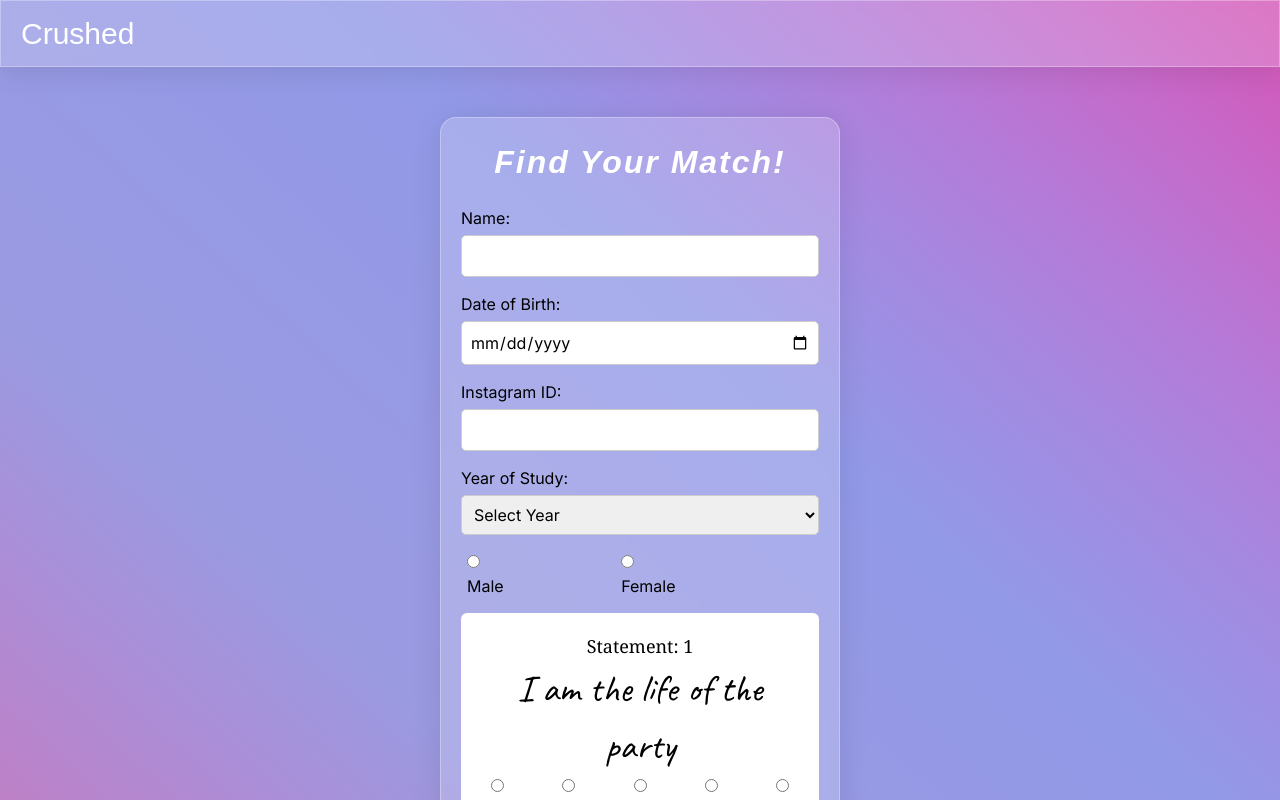
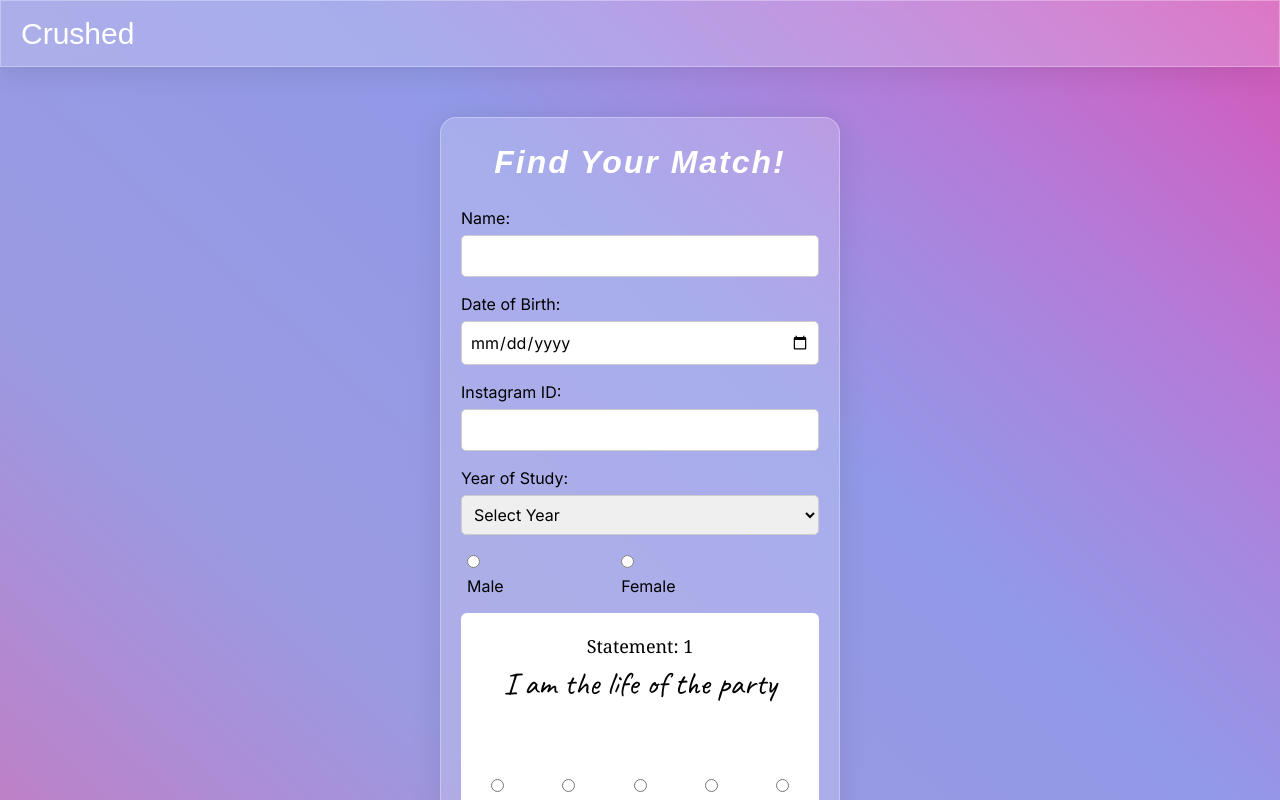
Before and after one commit to iamanshza/project1402Frontend, a Next.js app: page / in a window 1280 px wide. Shown: the top 800 px of the page. Built offline with nearby package versions, Linux system fonts and the light colour scheme; a web font is replaced by a local one.

Commit message:
card-swiper

```diff
--- a/app/CardVers2.tsx
+++ b/app/CardVers2.tsx
@@ -1,19 +1,31 @@
+import React, { useState, useRef } from "react";
 import Slider from "react-slick";
 import "slick-carousel/slick/slick.css";
 import "slick-carousel/slick/slick-theme.css";
-import { useRef } from "react";
 
-function CardVers2() {
-  const qsn = [
+interface ChildProps {
+  inputVal: string;
+  updateInputVal: (newVal: string) => void;
+}
+
+function CardVers2({ inputVal, updateInputVal }: ChildProps) {
+  const qsn: string[] = [
     `I am the life of the party`,
     `I don't talk a lot.`,
     `I don't like to draw attention to myself.`,
     `I am relaxed most of the time.`,
     `I am interested in people.`,
     `I sympathize with others' feelings.`,
-    `I  take time out for others.`,
+    `I take time out for others.`,
     `I make a mess of things.`,
   ];
+
+  const [selectedOption, setSelectedOption] = useState("");
+
+  const handleOptionChange = (event: React.ChangeEvent<HTMLInputElement>) => {
+    setSelectedOption(event.target.value);
+    //console.log(event.target.value);
+  };
 
   const settings = {
     dots: true,
@@ -23,14 +35,18 @@ function CardVers2() {
     slidesToScroll: 1,
   };
 
-  const sliderRef = useRef(null);
+  const sliderRef = useRef<Slider>(null);
 
   const next = () => {
-    sliderRef.current.slickNext();
+    let newVal = inputVal + selectedOption;
+    updateInputVal(newVal);
+    setSelectedOption("");
+    console.log(newVal);
+    sliderRef.current?.slickNext();
   };
 
   const previous = () => {
-    sliderRef.current.slickPrev();
+    sliderRef.current?.slickPrev();
   };
 
   return (
@@ -41,26 +57,18 @@ function CardVers2() {
             <div className="qsnTitle">Statement: {index + 1} </div>
             <div className="qsn">{item}</div>
             <div className="opt">
-              <div className="option1">
-                <input type="radio" name={`ans${index}`} />
-                <label htmlFor={`ans${index}`}>1</label>
-              </div>
-              <div className="option2">
-                <input type="radio" name={`ans${index}`} />
-                <label htmlFor={`ans${index}`}>2</label>
-              </div>
-              <div className="option3">
-                <input type="radio" name={`ans${index}`} />
-                <label htmlFor={`ans${index}`}>3</label>
-              </div>
-              <div className="option4">
-                <input type="radio" name={`ans${index}`} />
-                <label htmlFor={`ans${index}`}>4</label>
-              </div>
-              <div className="option5">
-                <input type="radio" name={`ans${index}`} />
-                <label htmlFor={`ans${index}`}>5</label>
-              </div>
+              {[1, 2, 3, 4, 5].map((option) => (
+                <div className={`option${option}`} key={option}>
+                  <input
+                    type="radio"
+                    name={`ans${index}`}
+                    value={option.toString()}
+                    checked={selectedOption === option.toString()}
+                    onChange={handleOptionChange}
+                  />
+                  <label htmlFor={`ans${index}`}>{option}</label>
+                </div>
+              ))}
             </div>
             <div className="opt-desc">
               <div className="first">(Least Likely) </div>
--- a/app/globals.css
+++ b/app/globals.css
@@ -77,7 +77,9 @@ border: 1px solid rgba(255, 255, 255, 0.3);}
 /* Style the submit button on hover */
 .form-container button:hover {
   background-color: #45a049;
-}
+  color: white;
+ }
+
 
 .gender{
   width: 80%;
@@ -257,7 +259,7 @@ border: 1px solid rgba(255, 255, 255, 0.3);
   font-weight: 350;
   font-style: normal;
   height: 90px;
-  font-size: 38px;
+  font-size: 32px;
 }
 .ftr{
   /* From https://css.glass */
--- a/app/layout.tsx
+++ b/app/layout.tsx
@@ -1,7 +1,9 @@
+import React from "react";
 import type { Metadata } from "next";
 import { Inter } from "next/font/google";
+import Head from "next/head";
 import "./globals.css";
-
+// import "bootstrap/dist/css/bootstrap.min.css";
 const inter = Inter({ subsets: ["latin"] });
 
 export const metadata: Metadata = {
@@ -9,35 +11,33 @@ export const metadata: Metadata = {
   description: "Generated by create next app",
 };
 
-export default function RootLayout({
-  children,
-}: Readonly<{
-  children: React.ReactNode;
-}>) {
+const RootLayout: React.FC<{ children: React.ReactNode }> = ({ children }) => {
   return (
     <html lang="en">
-      <head>
+      <Head>
         <link rel="preconnect" href="https://fonts.googleapis.com" />
-        <link rel="preconnect" href="https://fonts.gstatic.com" crossorigin />
+        <link
+          rel="preconnect"
+          href="https://fonts.gstatic.com"
+          crossOrigin="true"
+        />
         <link
           href="https://fonts.googleapis.com/css2?family=Protest+Riot&display=swap"
           rel="stylesheet"
         />
-        <link rel="preconnect" href="https://fonts.googleapis.com" />
-        <link rel="preconnect" href="https://fonts.gstatic.com" crossorigin />
         <link
           href="https://fonts.googleapis.com/css2?family=Caveat:wght@400..700&family=Lobster&family=Protest+Riot&display=swap"
           rel="stylesheet"
-        ></link>
-        <link rel="preconnect" href="https://fonts.googleapis.com" />
-        <link rel="preconnect" href="https://fonts.gstatic.com" crossorigin />
+        />
         <link
           href="https://fonts.googleapis.com/css2?family=Diphylleia&family=Kalam:wght@300;400;700&family=Pacifico&display=swap"
           rel="stylesheet"
-        ></link>
-      </head>
+        />
+      </Head>
 
       <body className={inter.className}>{children}</body>
     </html>
   );
-}
+};
+
+export default RootLayout;
--- a/app/page.tsx
+++ b/app/page.tsx
@@ -2,19 +2,31 @@
 import React, { useState } from "react";
 import "./globals.css"; // Import CSS file for styling
 
-import Card from "./Card";
+// import Card from "./Card";
 import CardVers2 from "./CardVers2";
 
-const page = () => {
+const Page = () => {
+  const [inputVal, setInputVal] = useState("");
+
+  const updateInputVal = (newVal: string) => {
+    setInputVal(newVal);
+  };
+
   const [formData, setFormData] = useState({
     name: "",
-    dob: "",
-    instagramId: "",
-    yearOfStudy: "",
+    age: "",
+    insta: "",
+    year: "",
+    gender: "",
+    response: "",
   });
-  const handleClick = (event) => {
+
+  const handleClick = (event: React.FormEvent<HTMLFormElement>) => {
     event.preventDefault();
+    // console.log(inputVal);
+    // Here you can handle form submission if needed
   };
+
   return (
     <>
       <nav className="navBar">Crushed</nav>
@@ -53,19 +65,23 @@ const page = () => {
               <label htmlFor="gender">Female</label>
             </div>
           </div>
-          {/* <Card> </Card> */}
-          <CardVers2></CardVers2>
+          <CardVers2 inputVal={inputVal} updateInputVal={updateInputVal} />
+          <button type="button" className="btn">
+            Submit
+          </button>
+
+          {/* <button className="btn btn-danger" type="submit">
+            Submit
+          </button> */}
         </form>
-        <button className="btn" type="submit">
-          Submit
-        </button>
       </div>
+      {/* //<button className="btn btn-danger">gchc</button> */}
       <footer className="ftr">
-        {" "}
         Made with &#9829; <br />
         [By singles @NITRR For singles @NITRR.]
       </footer>
     </>
   );
 };
-export default page;
+
+export default Page;
--- a/package.json
+++ b/package.json
@@ -9,6 +9,7 @@
     "lint": "next lint"
   },
   "dependencies": {
+    "bootstrap": "^5.3.2",
     "next": "14.1.0",
     "react": "^18",
     "react-dom": "^18",
```
Also changed, not shown: 1 other file (tests, documents, lock files or other folders).
